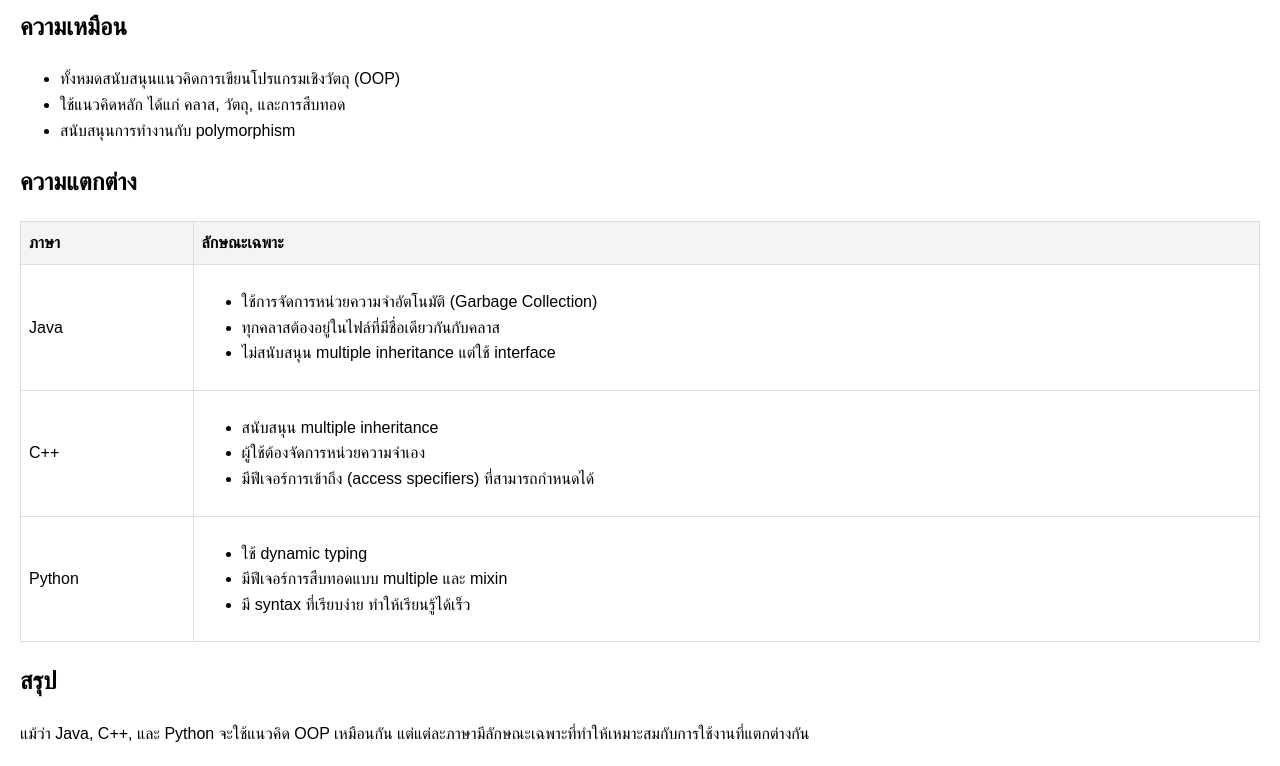
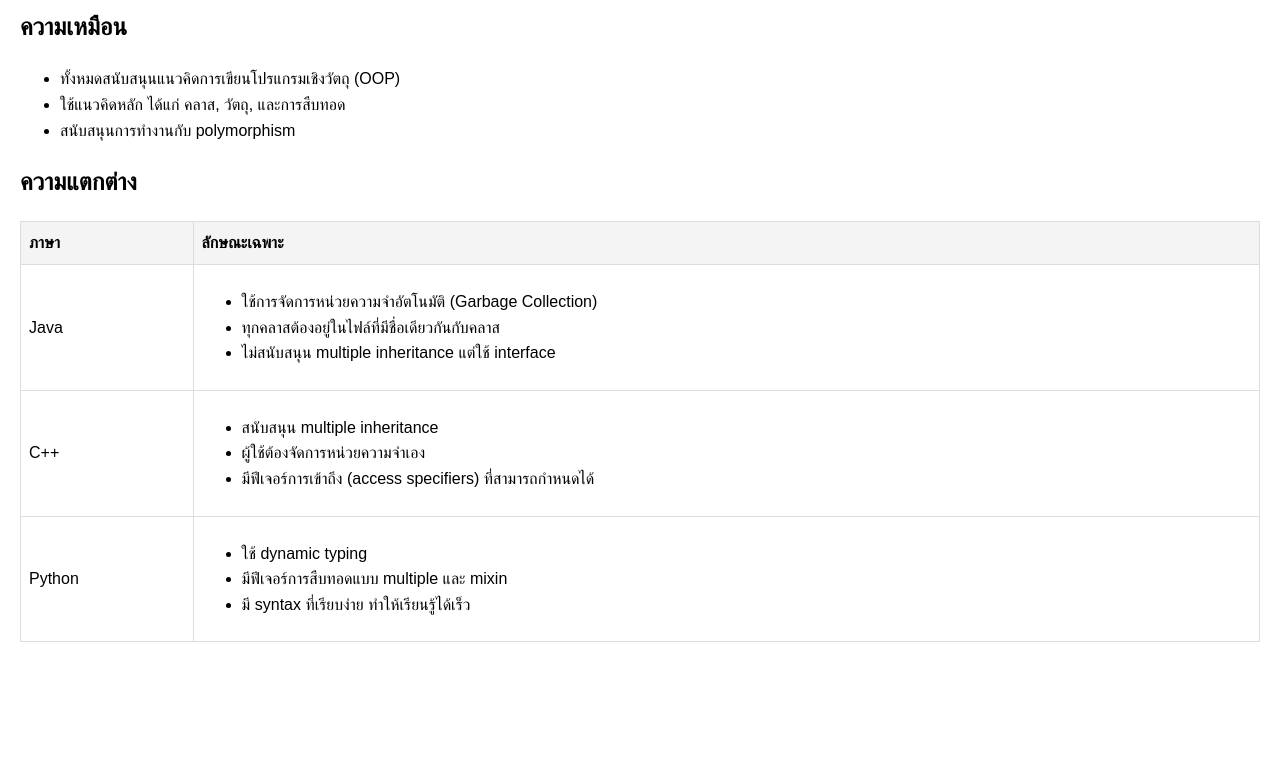
Before and after one commit to waritsara23/warit.github.io, a plain HTML site: page index.html in a window 1280 px wide. Shown: the part 86-852 px from the top of the page. After the commit the page ends 800 px from the top, so only its background shows below. Drawn offline with Linux system fonts and the light colour scheme.

Commit message:
Update index.html

```diff
--- a/index.html
+++ b/index.html
@@ -73,7 +73,6 @@
         </tr>
     </table>
 
-    <h2>สรุป</h2>
-    <p>แม้ว่า Java, C++, และ Python จะใช้แนวคิด OOP เหมือนกัน แต่แต่ละภาษามีลักษณะเฉพาะที่ทำให้เหมาะสมกับการใช้งานที่แตกต่างกัน</p>
+
 </body>
 </html>
```
